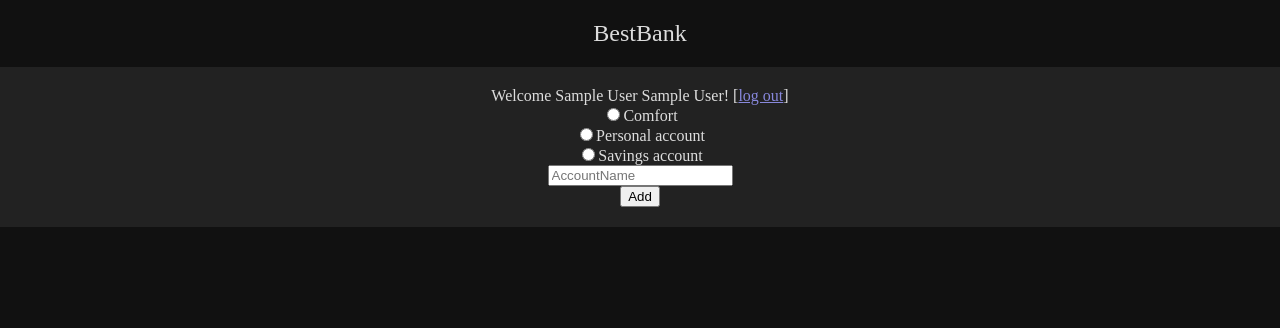
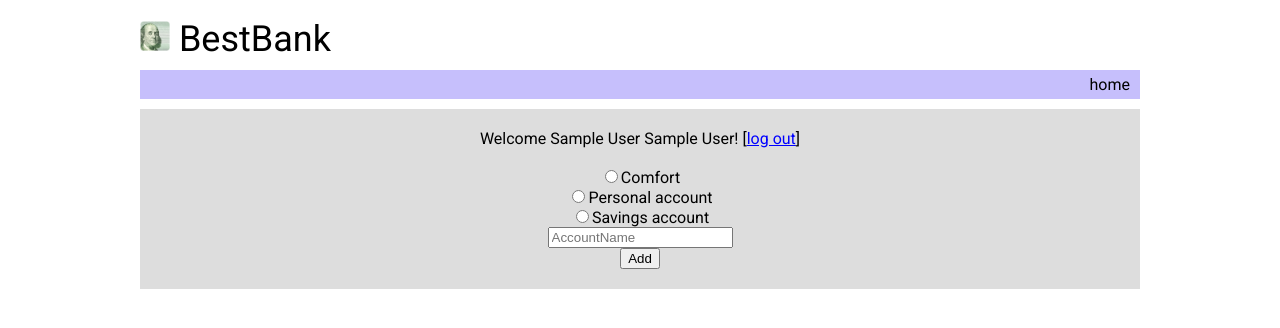
Before and after one commit to yngdrc/BestBank, a PHP site: page /add_account.php in a window 1280 px wide. Shown: the top 328 px of the page. Run offline with PHP 8.4, Linux system fonts and the light colour scheme; the visitor is signed in with stand-in values (Sample User, id 1); data comes from the database, SQL or seed files in the repository; a stand-in replaces the project's code that opens the database connection.

Commit message:
Add files via upload
Finalna strona łącznie z logo

```diff
--- a/php/add_account.php
+++ b/php/add_account.php
@@ -49,14 +49,26 @@ if (isset($_POST['AccountType'])) {
 <!DOCTYPE html>
 <html>
 <head>
-  <link rel="stylesheet" href="style.css">
+  <link href="https://fonts.googleapis.com/css?family=Roboto&display=swap" rel="stylesheet">
+  <link href="style.css" rel="stylesheet">
 </head>
 <body>
-  <div id="top"><a href="/">BestBank</a></div>
   <div id="container">
-    <div><?php
+    <div id="top">
+      <a href="/">
+        <img src="logo.jpg" alt="" width="30" height="30">
+        BestBank
+      </a>
+    </div>
+
+    <div id="menu">
+      <a href="/">home</a>
+    </div>
+
+    <div id="content">
+      <div id="welcome"><?php
         echo 'Welcome '.$_SESSION['FirstName'].' '.$_SESSION['LastName'].'! [<a href="logout.php">log out</a>]<br>';
-    ?></div>
+      ?></div><br>
 
       <form method="post">
         <?php
@@ -76,5 +88,6 @@ if (isset($_POST['AccountType'])) {
         <button type="submit">Add</button>
       </form>
     </div>
+  </div>
 </body>
 </html>
--- a/php/style.css
+++ b/php/style.css
@@ -1,11 +1,12 @@
 body {
-  background-color: #111111;
-  color: #dddddd;
-  margin: 0;
+  font-family: 'Roboto', sans-serif;
   text-align: center;
 }
 
-a { color: #8888dd; }
+a {
+  color: #000000;
+  text-decoration: none;
+}
 
 table {
   border-collapse: collapse;
@@ -14,15 +15,34 @@ table {
 
 td, th {
   border: 1px solid #555555;
+  padding: 5px;
+}
+
+#container {
+  margin-left: auto;
+  margin-right: auto;
+  width: 1000px;
 }
 
 #top {
-  font-size: 24px;
-  margin: 20px;
+  font-size: 36px;
+  padding: 10px 0;
+  text-align: left;
 }
-#top a { color: #dddddd; text-decoration: none; }
 
-#container {
-  background-color: #222222;
-  padding: 20px;
+#menu {
+  background-color: #c6bffc;
+  margin-bottom: 10px;
+  padding: 5px 10px;
+  text-align: right;
 }
+
+#content {
+  background-color: #dddddd;
+  padding: 20px 0;
+}
+
+#welcome a {
+  color: blue;
+  text-decoration: underline;
+}
```
Also changed, not shown: php/index.php (+15 -3 lines), php/register.php (+15 -2 lines), php/transaction.php (+17 -4 lines), php/welcome.php (+18 -7 lines), php/base.php (line endings or trailing spaces), php/login.php (line endings or trailing spaces), php/logo.jpg (added), php/logout.php (line endings or trailing spaces). Lines whose indentation alone changed are shown as unchanged.
